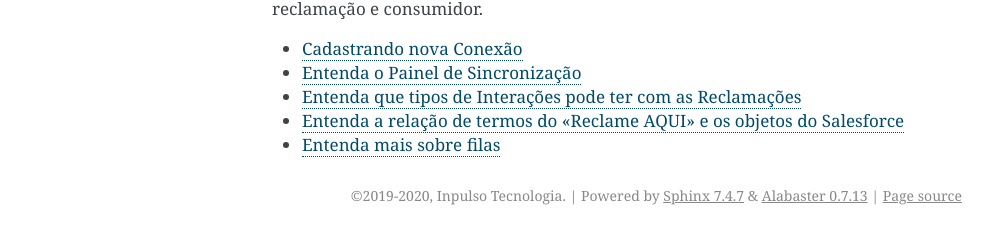
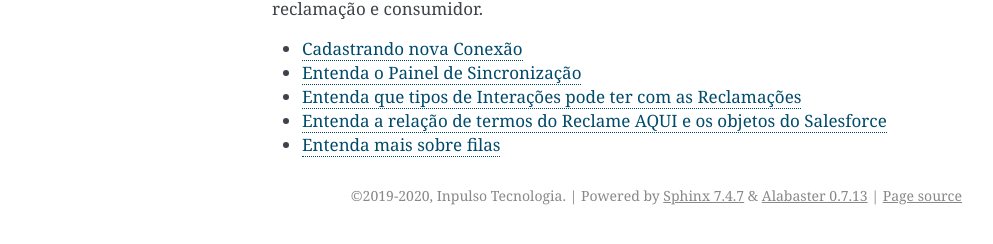
Before and after one commit to Inpulso-Tecnologia/RAConnectDOCFull, a Sphinx documentation site: the page built from docs/index.rst, in a window 1280 px wide. Shown: the part 477-721 px from the top of the page, without its empty margins (148-1141 px from the left). Built offline with Sphinx 7.4.7, drawn with Linux system fonts in a browser that asks for light colours.

Commit message:
Pequena alteração

```diff
--- a/docs/index.rst
+++ b/docs/index.rst
@@ -21,7 +21,7 @@ reclamações, interações da reclamação e consumidor.
 *  :doc:`Cadastrando nova Conexão <Funcional/cadastro_conexao>`
 *  :doc:`Entenda o Painel de Sincronização <Funcional/painel_sincronizacao>`
 *  :doc:`Entenda que tipos de Interações pode ter com as Reclamações <Funcional/interacao_reclamacao>`
-*  :doc:`Entenda a relação de termos do "Reclame AQUI" e os objetos do Salesforce <Funcional/relacao_objetos>`
+*  :doc:`Entenda a relação de termos do Reclame AQUI e os objetos do Salesforce <Funcional/relacao_objetos>`
 *  :doc:`Entenda mais sobre filas <Funcional/fila>`
 
 .. toctree::
```
